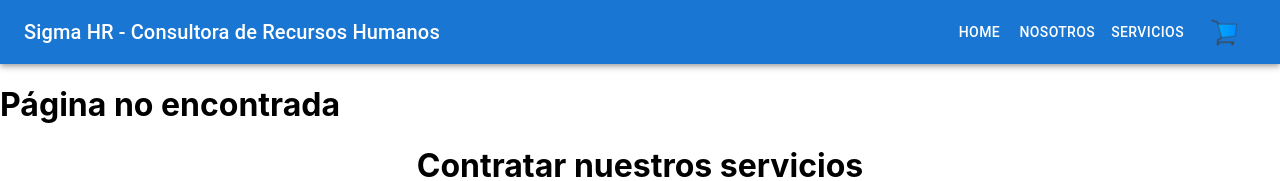
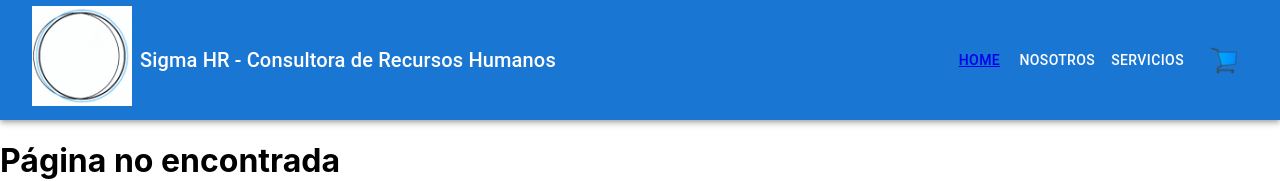
Before and after one commit to paolaChiappetta/CreacionAppReactChiappetta, a React (Create React App) app: page /cart in a window 1280 px wide. Shown: the top 181 px of the page. Built offline with nearby package versions, Linux system fonts and the light colour scheme.

Commit message:
Logo + Links

```diff
--- a/src/App.js
+++ b/src/App.js
@@ -8,9 +8,10 @@ import NotFound from './pages/NotFound';
 
 function App() {
   return (
-    <><NavBar />
+    <>
 
     <BrowserRouter>
+    <NavBar />
       <Routes>
           <Route path='/' element={<Home />} />
           <Route path='/services/:category' element={<FilterItemList />} />
--- /dev/null
+++ b/src/components/Logo/Logo.css
@@ -0,0 +1,4 @@
+.logoIcon{
+    width: 100px;
+    height: 100px;
+}
--- /dev/null
+++ b/src/components/Logo/Logo.js
@@ -0,0 +1,12 @@
+import './Logo.css';
+import Button from '@mui/material/Button';
+import logo from './sigma-gif-.gif';
+import { Link } from 'react-router-dom';
+
+const Logo = () => {
+    return (
+        <Button><Link to="/"><img src={logo} alt='' className='logoIcon'/></Link></Button>
+      );
+}
+
+export default Logo
--- a/src/components/NavBar/NavBar.js
+++ b/src/components/NavBar/NavBar.js
@@ -6,16 +6,19 @@ import Toolbar from '@mui/material/Toolbar';
 import Typography from '@mui/material/Typography';
 import Button from '@mui/material/Button';
 import Cart from '../Cart/Cart';
+import Logo from '../Logo/Logo';
+import { Link } from 'react-router-dom';
 
 const NavBar = () => {
     return (
         <Box sx={{ flexGrow: 1 }}>
           <AppBar position="static">
             <Toolbar>
+              <Logo/>
               <Typography variant="h6" component="div" sx={{ flexGrow: 1 }}>
                 Sigma HR - Consultora de Recursos Humanos
               </Typography>
-              <Button color="inherit">Home</Button>
+              <Button color="inherit"><Link to="/">Home</Link></Button>
               <Button color="inherit">Nosotros</Button>
               <Button color="inherit">Servicios</Button>
               <Cart/>
```
Also changed, not shown: src/components/Logo/sigma-gif-.gif (added).
